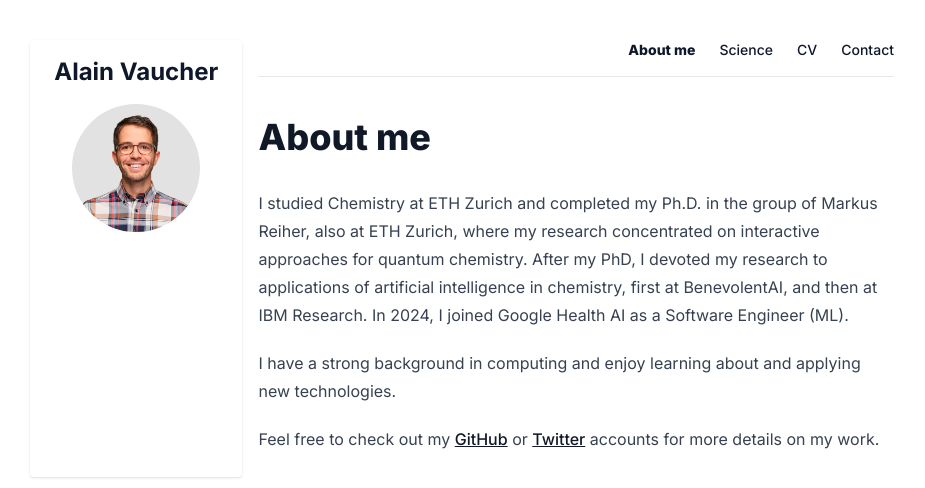
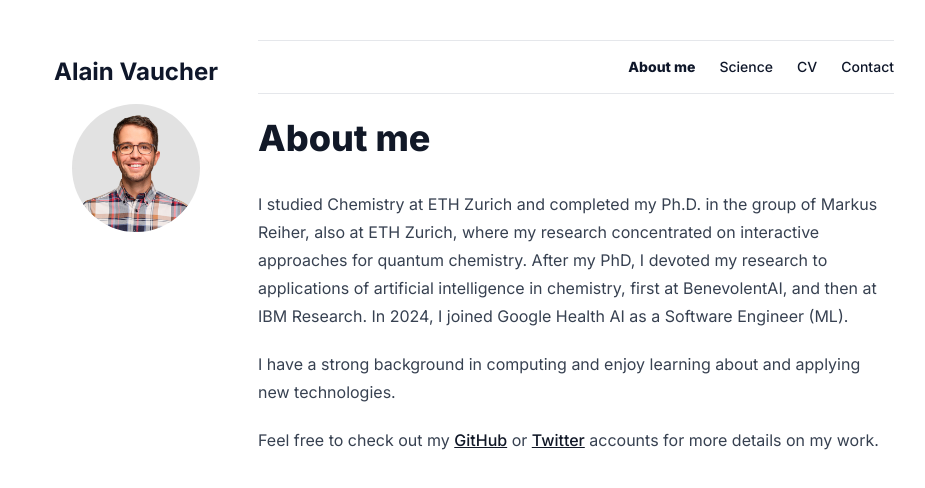
Before and after one commit to avaucher/avaucher.github.io, a Next.js app: page / in a window 1280 px wide. Shown: the top 488 px of the page, without its empty margins (178-1103 px from the left). Built offline with nearby package versions, Linux system fonts and the light colour scheme.

Commit message:
Improve the layout

```diff
--- a/app/layout.tsx
+++ b/app/layout.tsx
@@ -2,8 +2,8 @@ import type { Metadata } from "next";
 import { Inter } from "next/font/google";
 import "./globals.css";
 import { StyledPage } from "@/app/lib/page_styling";
-import NavLinks from "@/app/ui/nav-links";
-import Image from "next/image";
+import Navigation from "@/app/ui/navigation";
+import Sidebar from "@/app/ui/sidebar";
 
 const inter = Inter({ subsets: ["latin"] });
 
@@ -27,30 +27,14 @@ export default function RootLayout({
         className={`antialiased min-h-screen bg-white dark:bg-slate-950 text-slate-900 dark:text-slate-50 ${inter.className}`}
       >
         <div className="max-w-4xl mx-auto py-10 px-4 flex flex-col md:flex-row space-y-4 md:space-y-0 md:space-x-4">
-          {/* Sidebar block */}
-          <aside className="w-full md:w-1/4 p-1 md:p-4 space-y-1 md:space-y-4 rounded shadow flex flex-col items-center mx-auto">
-            <div className="font-bold text-center text-2xl">Alain Vaucher</div>
-            <div className="w-16 h-16 md:w-32 md:h-32 rounded-full overflow-hidden">
-              <Image
-                src="/alain_vaucher.jpg"
-                alt="Alain Vaucher"
-                width={128}
-                height={128}
-                className="object-cover"
-              />
-            </div>
-          </aside>
+          <div className="w-full md:w-1/4">
+            <Sidebar />
+          </div>
 
           {/* Main content area */}
           <div className="w-full md:w-3/4">
-            <header>
-              <div className="flex items-center md:justify-end justify-center">
-                <nav className="text-sm font-medium space-x-6">
-                  <NavLinks />
-                </nav>
-              </div>
-            </header>
-            <hr className="my-4" />
+            <Navigation />
+
             <main>
               <StyledPage>
                 {children}
--- /dev/null
+++ b/app/ui/navigation.tsx
@@ -0,0 +1,18 @@
+import NavLinks from "@/app/ui/nav-links";
+
+
+export default function Navigation() {
+    return (
+      <>
+        <hr className="mb-4" />
+        <header>
+            <div className="flex items-center md:justify-end justify-center">
+            <nav className="text-sm font-medium space-x-6">
+                <NavLinks />
+            </nav>
+            </div>
+        </header>
+        <hr className="mt-4" />
+      </>
+    );
+}
--- /dev/null
+++ b/app/ui/sidebar.tsx
@@ -0,0 +1,20 @@
+import Image from "next/image";
+
+export default function Sidebar() {
+    return (
+      <>
+        <aside className="md:p-4 space-y-1 md:space-y-4 rounded flex flex-col items-center mx-auto">
+        <div className="font-bold text-center text-2xl">Alain Vaucher</div>
+        <div className="w-16 h-16 md:w-32 md:h-32 rounded-full overflow-hidden">
+            <Image
+            src="/alain_vaucher.jpg"
+            alt="Alain Vaucher"
+            width={128}
+            height={128}
+            className="object-cover"
+            />
+        </div>
+        </aside>
+      </>
+    );
+}
```
